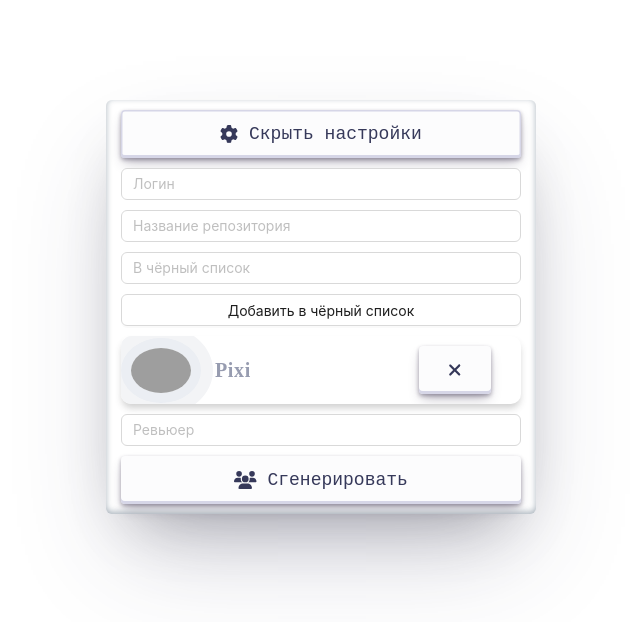
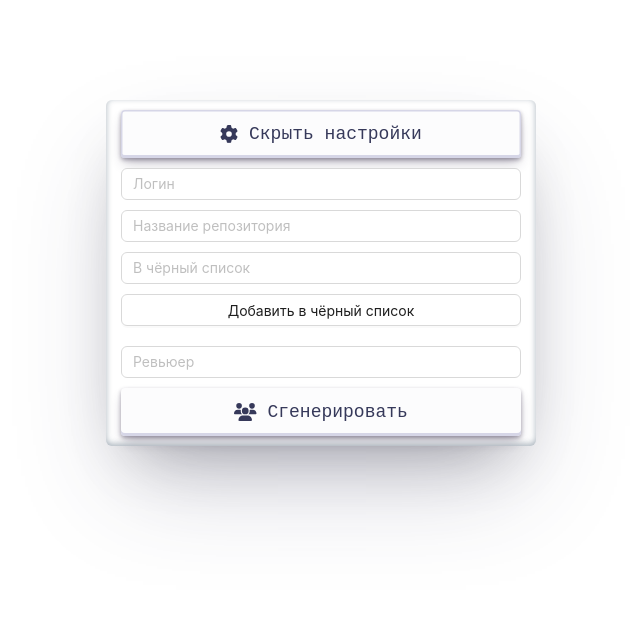
Before and after one commit to raiyin/repo-review, a React (Create React App) app: page / in a window 1280 px wide. Both pictures are taken after a click on the button "Показать настройки". Shown: the top 622 px of the page, without its empty margins (319-959 px from the left). Built offline with nearby package versions, Linux system fonts and the light colour scheme; grey boxes are pictures that could not be loaded; the HTML template or start-up script is replaced by a standard one.

Commit message:
Adding users to blacklist was realised.

```diff
--- a/src/api/GithubService.ts
+++ b/src/api/GithubService.ts
@@ -1,4 +1,3 @@
-
 export interface GitHubRepoObject {
     name: string;
 }
--- a/src/components/BlackList/BlackList.tsx
+++ b/src/components/BlackList/BlackList.tsx
@@ -1,19 +1,33 @@
-import React, { useState } from 'react';
 import BlackListItem from '../BlackListItem/BlackListItem';
-import BlackListUserSelector from '../BlackListUserSelector/BlackListUserSelector';
-import MyInput from '../ui/MyInput/MyInput';
+import { GitHubContribObject } from '../../api/GithubService';
 import cl from './BlackList.module.css';
+import { FC } from 'react';
 
-export default function BlackList() {
+interface BlackListProps {
+    blItems: Array<GitHubContribObject>;
+    remove: Function;
+}
+
+const BlackList: FC<BlackListProps> = ({ blItems, remove }: BlackListProps) => {
+    if (!blItems.length) {
+        return (
+            <div></div>
+        );
+    }
 
     return (
         <>
-            <BlackListUserSelector />
             <div className={cl.leaderboard}>
                 <div className="leaderboard__profiles">
-                    <BlackListItem login='Pixi' img='https://randomuser.me/api/portraits/men/33.jpg' />
+
+                    {blItems.map((blItem) => (
+                        <BlackListItem key={blItem.login} remove={remove} blItem={blItem} />
+                    ))}
                 </div>
             </div>
         </>
     );
-}
+};
+
+
+export default BlackList;
--- a/src/components/BlackListItem/BlackListItem.tsx
+++ b/src/components/BlackListItem/BlackListItem.tsx
@@ -3,20 +3,21 @@ import MyButton from '../ui/MyButton/MyButton';
 import cl from './BlackListItem.module.css';
 import { library } from "@fortawesome/fontawesome-svg-core";
 import { faXmark } from '@fortawesome/free-solid-svg-icons';
+import { GitHubContribObject } from '../../api/GithubService';
 
-interface ReviewerProps {
-    login: string;
-    img: string;
+interface BlackListItem {
+    blItem: GitHubContribObject;
+    remove: Function;
 }
 
-const BlackList: React.FC<ReviewerProps> = ({ login, img }) => {
+const BlackList: React.FC<BlackListItem> = ({ blItem, remove }) => {
 
     library.add(faXmark);
     return (
         <div className={cl.leaderboard__profile}>
-            <img src={img} alt={login} className={cl.leaderboard__picture} />
-            <span className={cl.leaderboard__name}>{login}</span>
-            <MyButton text='' onClick={() => { }} icon_type='xmark' />
+            <img src={blItem.avatar_url} alt={blItem.login} className={cl.leaderboard__picture} />
+            <span className={cl.leaderboard__name}>{blItem.login}</span>
+            <MyButton text='' onClick={() => remove(blItem)} icon_type='xmark' />
         </div>
 
     );
--- a/src/components/FormSearching/FormSearching.tsx
+++ b/src/components/FormSearching/FormSearching.tsx
@@ -6,7 +6,7 @@ import { library } from "@fortawesome/fontawesome-svg-core";
 import { faGear, faUsers } from '@fortawesome/free-solid-svg-icons';
 import { GithubService, GitHubContribObject } from '../../api/GithubService';
 import { Button, Input, AutoComplete } from 'antd';
-import BlackListItem from '../BlackListItem/BlackListItem';
+import BlackList from '../BlackList/BlackList';
 
 export default function FormSearching() {
     const [btnText, setBtnText] = useState('Показать настройки');
@@ -21,6 +21,9 @@ export default function FormSearching() {
     const [contrib, setContrib] = useState('');
     const [repoContribs, setRepoContribs] = useState<Array<GitHubContribObject>>([]);
     const [blContribsOptions, setBlContribsOptions] = useState<{ value: string; }[]>([]);
+
+    const [blItem, setBlItem] = useState<GitHubContribObject>({ login: '', avatar_url: '' });
+    const [blItems, setBlItems] = useState<Array<GitHubContribObject>>([]);
 
     library.add(faGear);
     library.add(faUsers);
@@ -42,10 +45,6 @@ export default function FormSearching() {
             response = [];
         else
             response = await GithubService.getRepoContributors(user, repo);
-
-        // let responseObj: Array<GitHubContribObject> = response.map(item => ({ value: item }));
-        // setRepoContribs(responseObj);
-        //let responseObj: Array<GitHubContribObject> = response.map(item => ({ value: item }));
         setRepoContribs(response);
 
         console.log(response);
@@ -71,6 +70,22 @@ export default function FormSearching() {
         setBlContribsOptions(
             !searchText ? [] : repoContribs.filter((item: GitHubContribObject) => item.login.includes(searchText)).map(item => ({ value: item.login })),
         );
+    };
+
+    const AddUserToBlackList = (e: React.MouseEvent) => {
+        const newBlItem = {
+            login: contrib,
+            avatar_url: 'https://avatars.githubusercontent.com/u/3396686?v=4'
+        };
+        createBlItem(newBlItem);
+    };
+
+    const removeBlItem = (blItem: GitHubContribObject) => {
+        setBlItems(blItems.filter(item => item.login !== blItem.login));
+    };
+
+    const createBlItem = (newBlItem: GitHubContribObject) => {
+        setBlItems([...blItems, newBlItem]);
     };
 
     const changeLogin = (event: React.ChangeEvent<HTMLInputElement>) => {
@@ -121,10 +136,9 @@ export default function FormSearching() {
                         placeholder='В чёрный список' />
 
 
-                    <Button>Добавить в чёрный список</Button>
-                    <BlackListItem login='Pixi' img='https://randomuser.me/api/portraits/men/33.jpg' />
+                    <Button onClick={AddUserToBlackList}>Добавить в чёрный список</Button>
+                    <BlackList blItems={blItems} remove={removeBlItem}></BlackList>
                     <Input
-                        // value={}
                         onChange={() => { }}
                         type="text"
                         name='repo'
```
